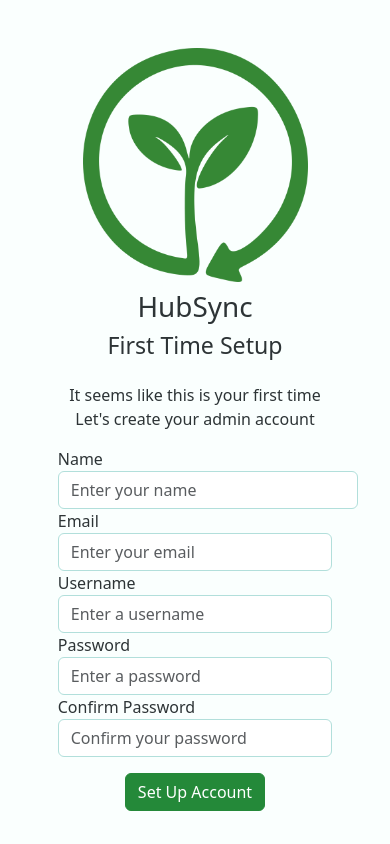
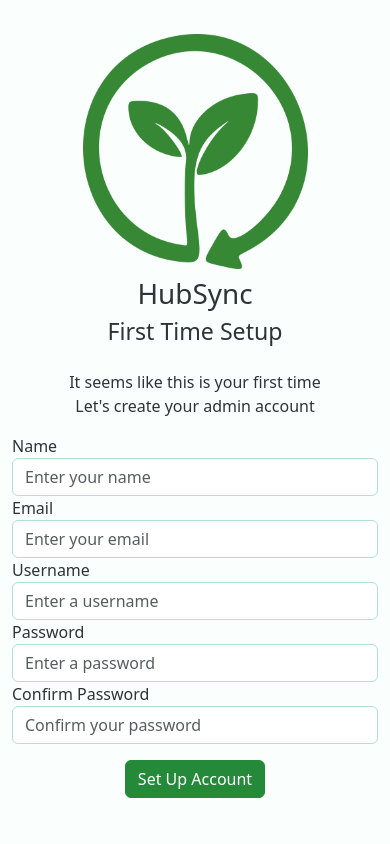
Before and after one commit to dieginin/HubSync, a Flask app: page /first-setup in a window 390 px wide. Run offline with Flask 3, Linux system fonts and the light colour scheme; data that the repository does not hold is empty; parts of the project's set-up code (start-up, migrations or seed data) failed here and were passed over.

Commit message:
Refactor form layout for first setup and login pages to improve responsiveness and styling

```diff
--- a/website/static/css/themes.css
+++ b/website/static/css/themes.css
@@ -228,4 +228,18 @@ button,
     outline: none;
 }
 
+/* Responsive form container - Center with offset on desktop, normal on mobile */
+.form-container {
+    margin-top: -30px;
+    /* Small offset for mobile */
+}
+
+/* Only apply larger offset on screens larger than mobile */
+@media (min-width: 768px) {
+    .form-container {
+        margin-top: -112px;
+        /* Larger offset for desktop */
+    }
+}
+
 /* Custom PWA manifest theme-color meta tag will be handled by JavaScript */
--- a/website/templates/first_setup.html
+++ b/website/templates/first_setup.html
@@ -1,9 +1,10 @@
 {% extends "base.html" %}
 
-{% block title %}First Setup - HubSync{% endblock %}
+{% block title %}First Setup | HubSync{% endblock %}
 
 {% block content %}
-<form class="w-75 mx-auto" method="POST">
+<div class="d-flex justify-content-center align-items-center min-vh-100 form-container">
+    <form class="w-100" style="max-width: 400px;" method="POST">
         <div class="text-center mb-2 mt-5">
             <img src="{{ url_for('static', filename='images/hubsync_logo.png') }}" alt="HubSync Logo" width="225">
         </div>
@@ -14,8 +15,7 @@
         </p>
         <div class="form-group">
             <label for="name">Name</label>
-        <input type="text" class="form-control" id="name" name="name" placeholder="Enter your name"
-            style="min-width: 300px;" required>
+            <input type="text" class="form-control" id="name" name="name" placeholder="Enter your name" required>
         </div>
         <div class="form-group">
             <label for="email">Email</label>
@@ -23,7 +23,8 @@
         </div>
         <div class="form-group">
             <label for="username">Username</label>
-        <input type="text" class="form-control" id="username" name="username" placeholder="Enter a username" required>
+            <input type="text" class="form-control" id="username" name="username" placeholder="Enter a username"
+                required>
         </div>
         <div class="form-group">
             <label for="password1">Password</label>
@@ -32,9 +33,10 @@
         </div>
         <div class="form-group">
             <label for="password2">Confirm Password</label>
-        <input type="password" class="form-control" id="password2" name="password2" placeholder="Confirm your password"
-            required>
+            <input type="password" class="form-control" id="password2" name="password2"
+                placeholder="Confirm your password" required>
         </div>
         <button type="submit" class="btn btn-primary mt-3 mx-auto d-block">Set Up Account</button>
     </form>
+</div>
 {% endblock %}
--- a/website/templates/login.html
+++ b/website/templates/login.html
@@ -1,9 +1,10 @@
 {% extends "base.html" %}
 
-{% block title %}Login - HubSync{% endblock %}
+{% block title %}Login | HubSync{% endblock %}
 
 {% block content %}
-<form class="w-75 mx-auto" method="POST">
+<div class="d-flex justify-content-center align-items-center min-vh-100 form-container">
+    <form class="w-100" style="max-width: 350px;" method="POST">
         <div class="text-center mb-5 mt-5">
             <img src="{{ url_for('static', filename='images/hubsync_logo.png') }}" alt="HubSync Logo" width="225">
         </div>
@@ -21,4 +22,5 @@
         </div>
         <button type="submit" class="btn btn-primary mt-3 mx-auto d-block">Log In</button>
     </form>
+</div>
 {% endblock %}
```
Lines whose indentation alone changed are shown as unchanged.
